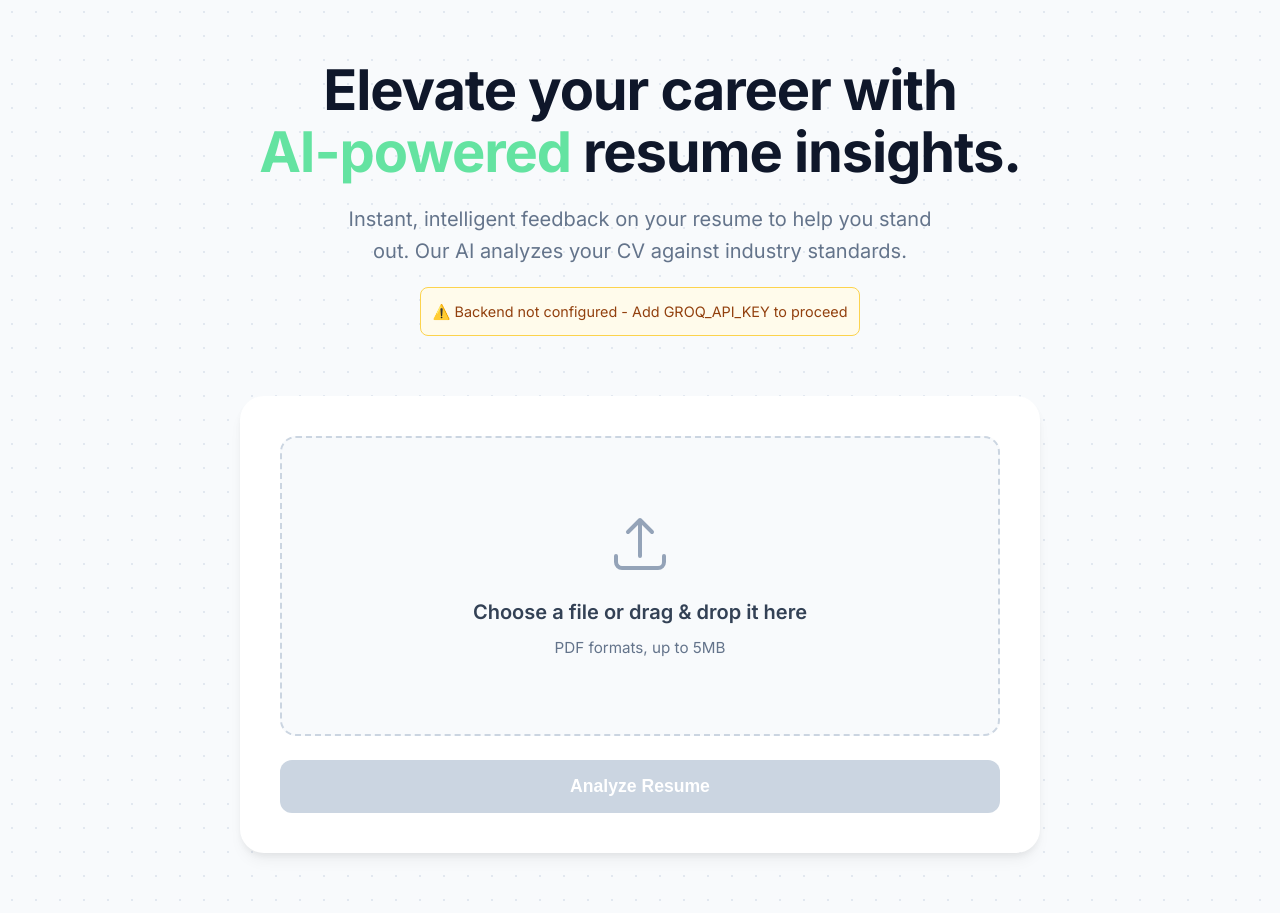
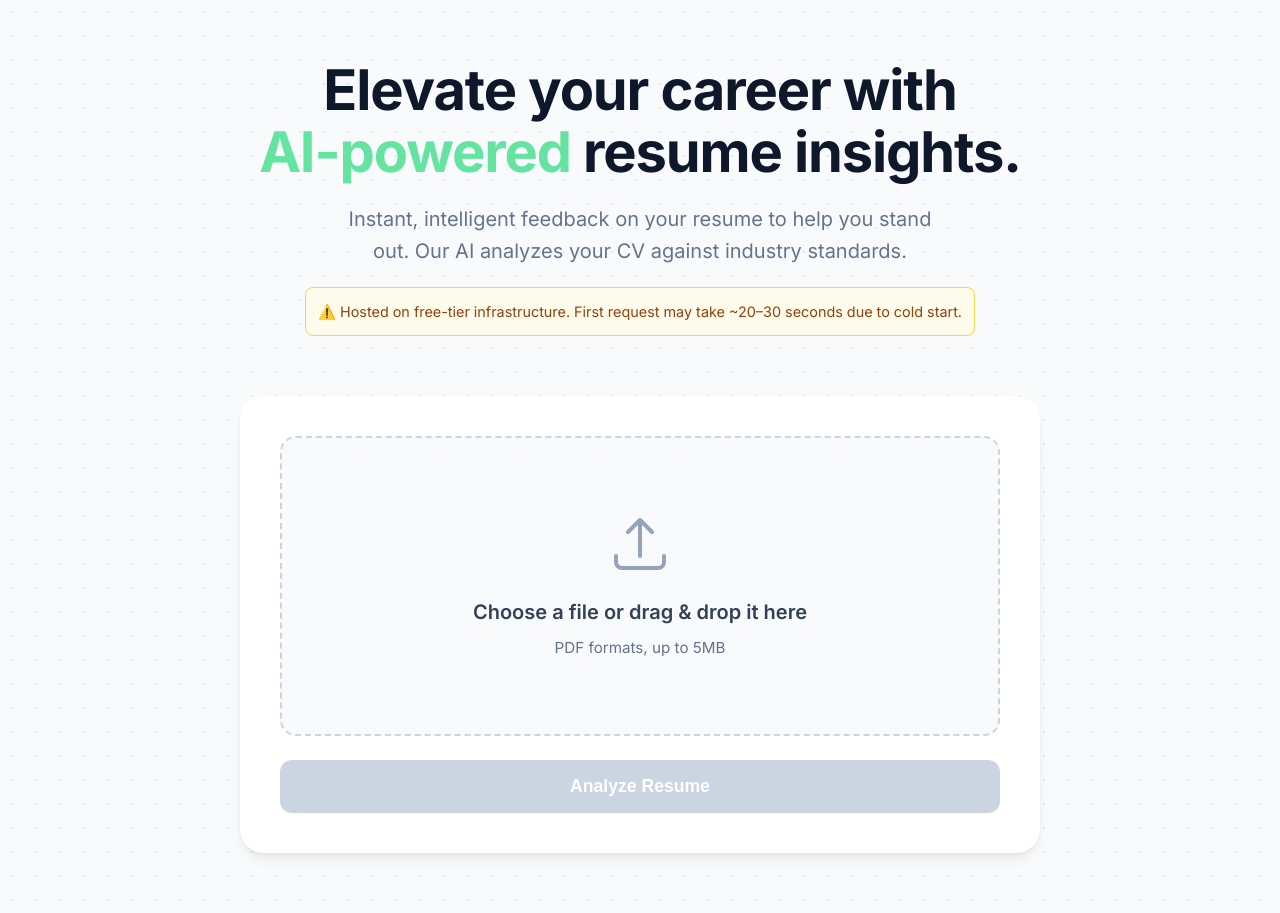
Before and after one commit to parthz-13/ElevateCV, a React (Vite) app in the folder frontend/: page / in a window 1280 px wide. Built offline with nearby package versions, Linux system fonts and the light colour scheme; no server answers.

Commit message:
updated error message regarding cold start by free tier infra

```diff
--- a/frontend/src/App.jsx
+++ b/frontend/src/App.jsx
@@ -97,7 +97,7 @@ function App() {
         </p>
         {!apiHealthy && (
           <div className="warning-banner">
-            ⚠️ Backend not configured - Add GROQ_API_KEY to proceed
+            ⚠️ Hosted on free-tier infrastructure. First request may take ~20–30 seconds due to cold start.
           </div>
         )}
       </div>
```
